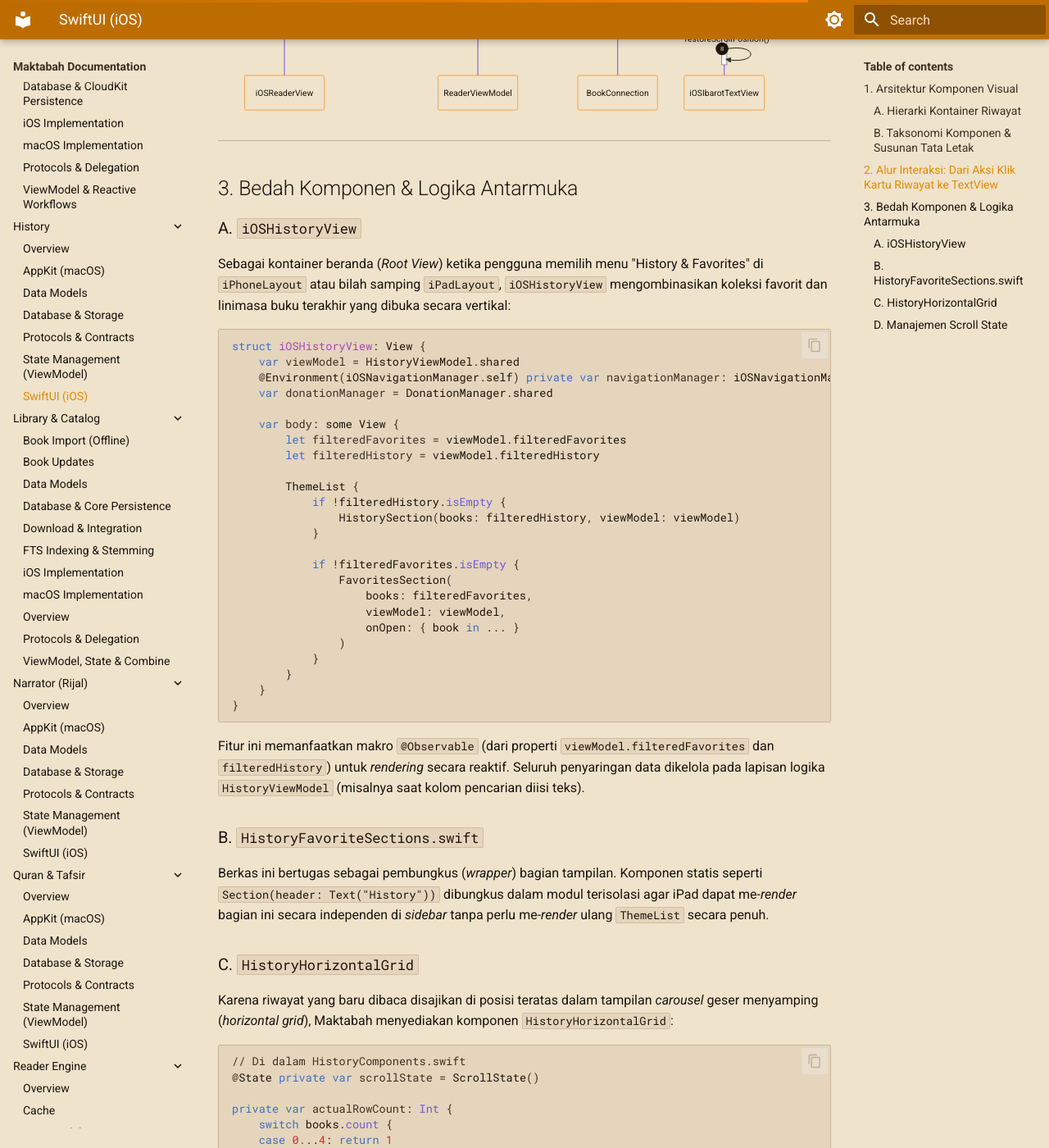
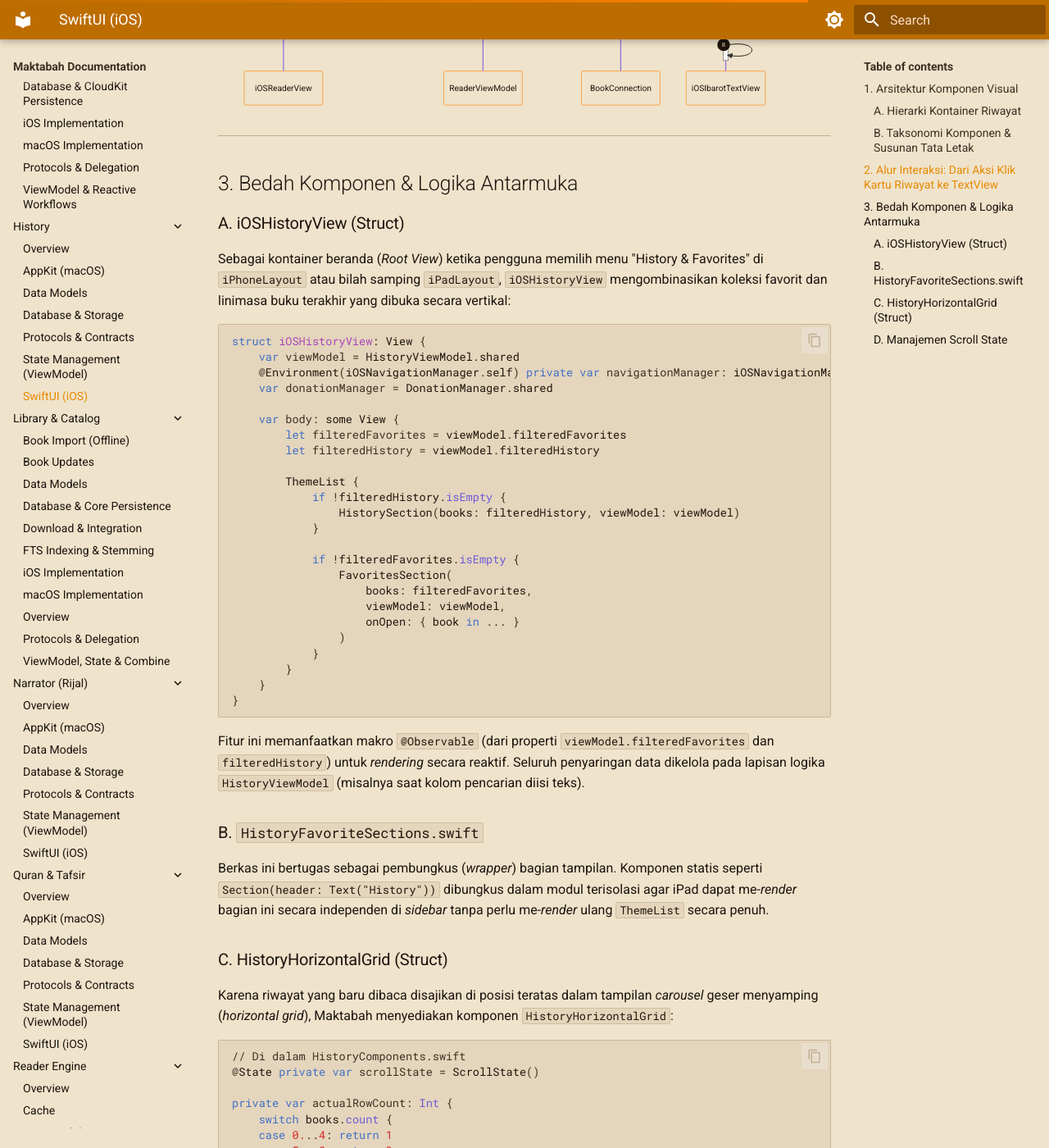
Before and after one commit to bismillah-100/Maktabah, an MkDocs documentation site: the page built from docs/features/history/ios.md, in a window 1280 px wide and 1400 px high, scrolled down 2393 px. Shown: the whole window at 82% size. Built offline with MkDocs 1.6.1 and Material for MkDocs 9.7.7, drawn with Linux system fonts in a browser that asks for light colours.

Commit message:
feature-patch: history

````diff
--- a/docs/features/history/ios.md
+++ b/docs/features/history/ios.md
@@ -117,7 +117,7 @@ sequenceDiagram
 
 ## 3. Bedah Komponen & Logika Antarmuka
 
-### A. `iOSHistoryView`
+### A. iOSHistoryView (Struct)
 Sebagai kontainer beranda (*Root View*) ketika pengguna memilih menu "History & Favorites" di `iPhoneLayout` atau bilah samping `iPadLayout`, `iOSHistoryView` mengombinasikan koleksi favorit dan linimasa buku terakhir yang dibuka secara vertikal:
 
 ```swift
@@ -152,7 +152,7 @@ Fitur ini memanfaatkan makro `@Observable` (dari properti `viewModel.filteredFav
 ### B. `HistoryFavoriteSections.swift`
 Berkas ini bertugas sebagai pembungkus (*wrapper*) bagian tampilan. Komponen statis seperti `Section(header: Text("History"))` dibungkus dalam modul terisolasi agar iPad dapat me-*render* bagian ini secara independen di *sidebar* tanpa perlu me-*render* ulang `ThemeList` secara penuh.
 
-### C. `HistoryHorizontalGrid`
+### C. HistoryHorizontalGrid (Struct)
 Karena riwayat yang baru dibaca disajikan di posisi teratas dalam tampilan *carousel* geser menyamping (*horizontal grid*), Maktabah menyediakan komponen `HistoryHorizontalGrid`:
 
 ```swift
````
Also changed, not shown: other parts of docs/features/history/ios.md (+1 -1 lines), docs/features/history/database.md (+1 -1 lines), docs/features/history/macos.md (+1 -1 lines), docs/features/history/models.md (+1 -1 lines), docs/features/history/protocols.md (+1 -1 lines), docs/features/history/viewmodel.md (+1 -1 lines).
